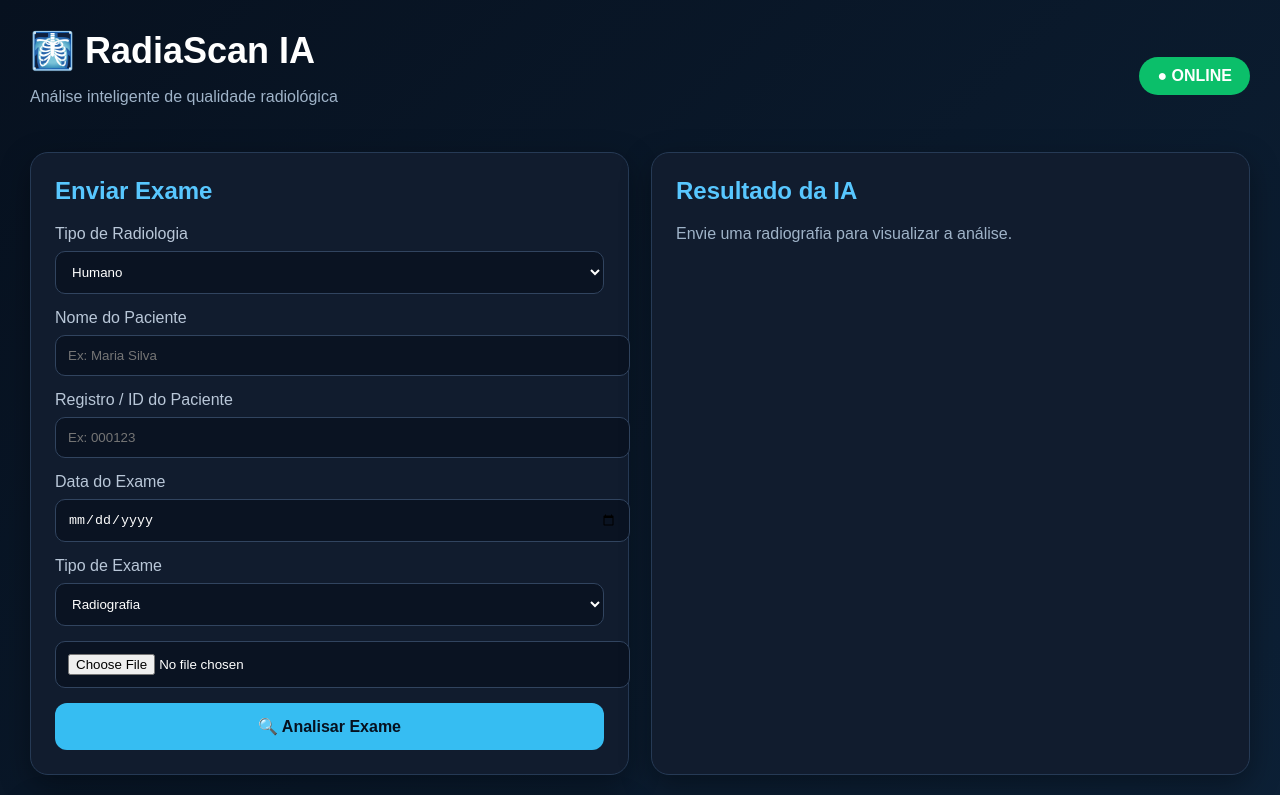
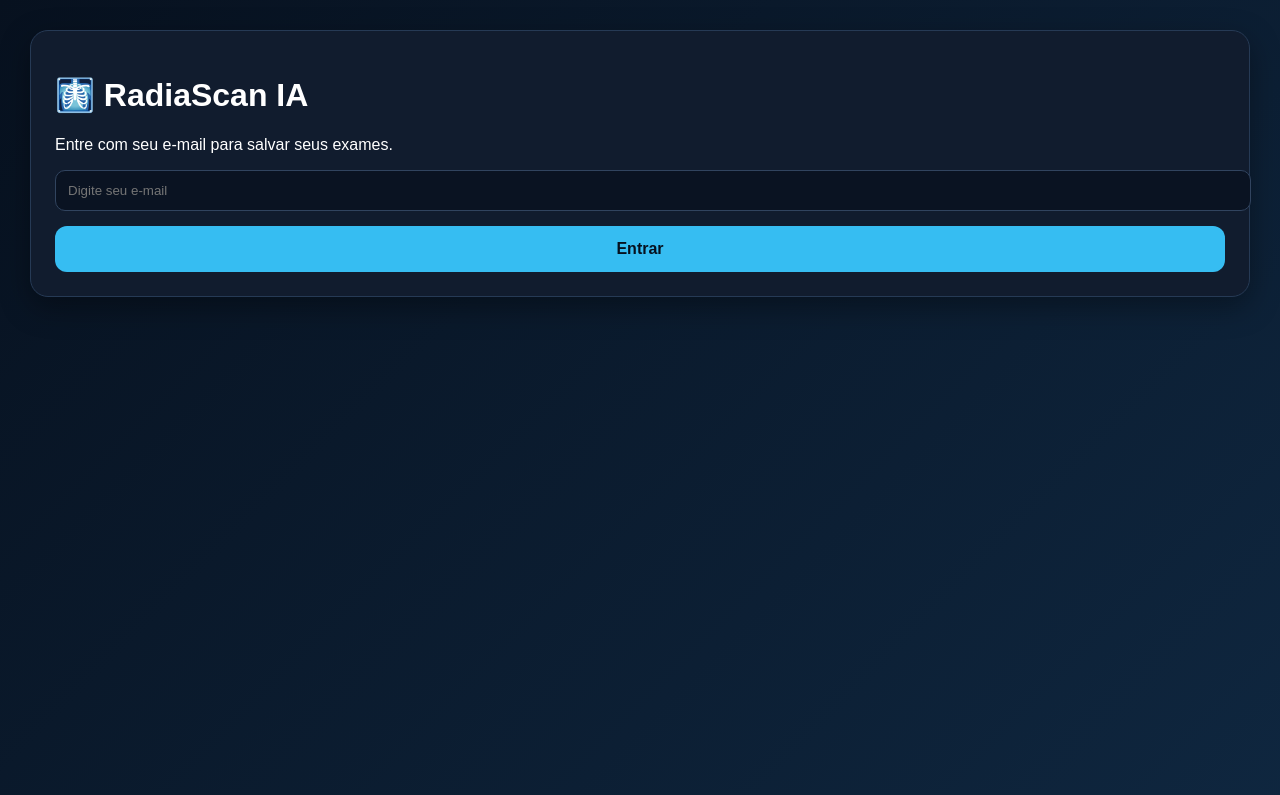
Before and after one commit to martinsabigail65-a11y/radiascan-ia, a React (Create React App) app in the folder frontend-react/: page / in a window 1280 px wide. Shown: the top 795 px of the page. Built offline with nearby package versions, Linux system fonts and the light colour scheme.

Commit message:
adiciona login por email

```diff
--- a/frontend-react/src/App.js
+++ b/frontend-react/src/App.js
@@ -13,11 +13,21 @@ function App(){
   const [tipoExame, setTipoExame] = useState("Radiografia")
   const [dataExame, setDataExame] = useState("")
   const [historico, setHistorico] = useState([])
+  const [email, setEmail] = useState("")
+  const [logado, setLogado] = useState(false)
 
   useEffect(() => {
-    const salvo = localStorage.getItem("historicoRadiaScan")
-    if(salvo){
-      setHistorico(JSON.parse(salvo))
+    const emailSalvo = localStorage.getItem("emailRadiaScan")
+
+    if(emailSalvo){
+      setEmail(emailSalvo)
+      setLogado(true)
+
+      const historicoSalvo = localStorage.getItem(`historicoRadiaScan_${emailSalvo}`)
+
+      if(historicoSalvo){
+        setHistorico(JSON.parse(historicoSalvo))
+      }
     }
   }, [])
 
@@ -58,6 +68,7 @@ function App(){
       setResultado(resultadoFinal)
 
       const novoRegistro = {
+        email: email,
         nome: imagem.name,
         paciente: paciente || "Não informado",
         registro: registro || "Não informado",
@@ -73,7 +84,7 @@ function App(){
       setHistorico(novoHistorico)
 
       localStorage.setItem(
-        "historicoRadiaScan",
+        `historicoRadiaScan_${email}`,
         JSON.stringify(novoHistorico)
       )
 
@@ -109,6 +120,46 @@ function App(){
     )
   }
 
+  if(!logado){
+    return(
+      <div className="container">
+        <div className="card login-card">
+          <h1>🩻 RadiaScan IA</h1>
+          <p>Entre com seu e-mail para salvar seus exames.</p>
+
+          <input
+            type="email"
+            placeholder="Digite seu e-mail"
+            value={email}
+            onChange={(e)=>setEmail(e.target.value)}
+          />
+
+          <button
+            onClick={()=>{
+              if(!email){
+                alert("Digite um e-mail")
+                return
+              }
+
+              localStorage.setItem("emailRadiaScan", email)
+              setLogado(true)
+
+              const historicoSalvo = localStorage.getItem(`historicoRadiaScan_${email}`)
+
+              if(historicoSalvo){
+                setHistorico(JSON.parse(historicoSalvo))
+              }else{
+                setHistorico([])
+              }
+            }}
+          >
+            Entrar
+          </button>
+        </div>
+      </div>
+    )
+  }
+
   return(
     <div className="container">
 
@@ -116,9 +167,25 @@ function App(){
         <div>
           <h1>🩻 RadiaScan IA</h1>
           <p>Análise inteligente de qualidade radiológica</p>
+          <p>Usuário: <strong>{email}</strong></p>
         </div>
 
-        <span className="online">● ONLINE</span>
+        <div>
+          <span className="online">● ONLINE</span>
+
+          <button
+            className="sair-btn"
+            onClick={()=>{
+              localStorage.removeItem("emailRadiaScan")
+              setLogado(false)
+              setEmail("")
+              setHistorico([])
+              setResultado(null)
+            }}
+          >
+            Sair
+          </button>
+        </div>
       </header>
 
       <main className="grid">
@@ -210,9 +277,7 @@ function App(){
                 {resultado.status}
               </div>
 
-              <p className="problema">
-                {resultado.problema}
-              </p>
+              <p className="problema">{resultado.problema}</p>
 
               <div className="metricas">
                 <Barra nome="Nitidez" valor={resultado.nitidez} />
@@ -289,6 +354,8 @@ function App(){
                 <li key={index}>
                   <strong>{item.nome}</strong>
                   <br />
+                  E-mail: {item.email}
+                  <br />
                   Paciente: {item.paciente}
                   <br />
                   Registro: {item.registro}
```
